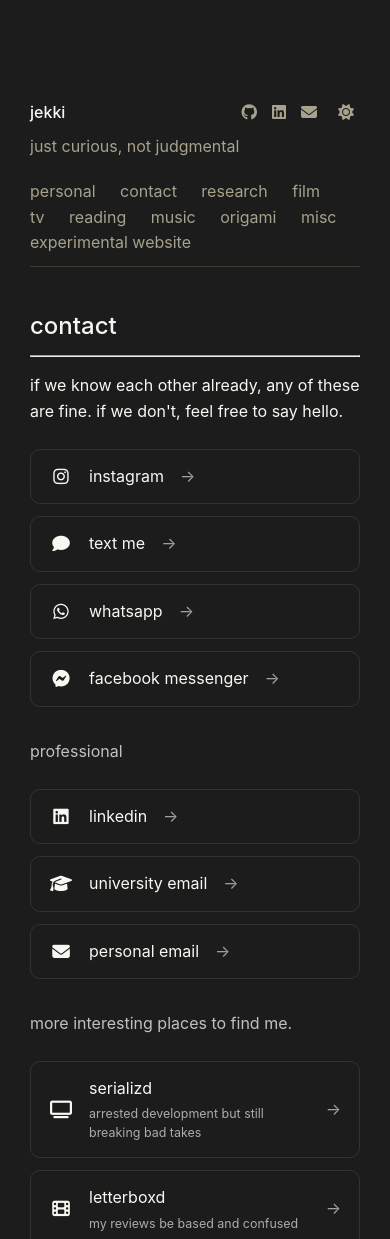
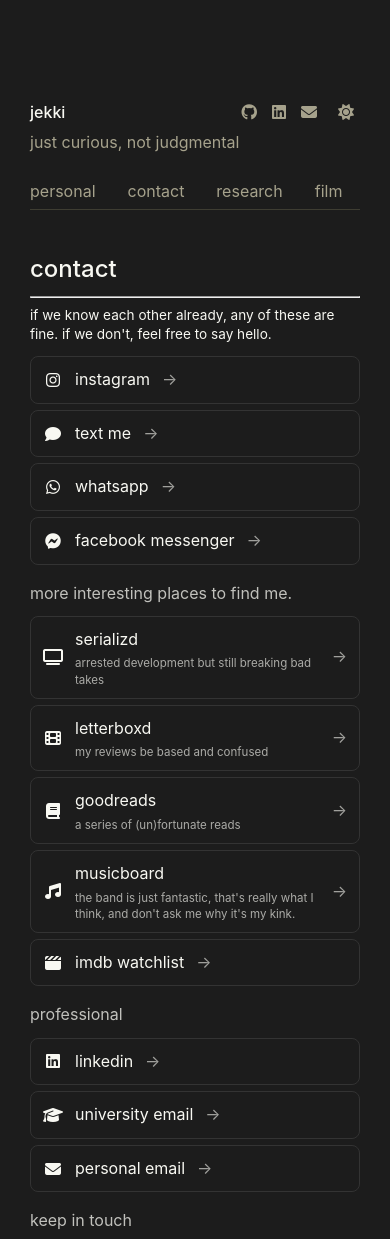
Before and after one commit to jekki1302/jekki1302.github.io, a plain HTML site: page contact.html in a window 390 px wide. Shown: the top 1239 px of the page. Drawn offline with Linux system fonts and the light colour scheme.

Commit message:
Update contact.html

```diff
--- a/contact.html
+++ b/contact.html
@@ -14,23 +14,19 @@
         .contact-links {
             display: flex;
             flex-direction: column;
-            gap: 12px;
-            margin-top: 1.5rem;
+            gap: 8px;
+            margin-top: 1rem;
         }
 
         .contact-card {
             display: flex;
             align-items: center;
             gap: 1rem;
-
-            padding: 14px 18px;
-
+            padding: 12px 16px;
             text-decoration: none;
             color: inherit;
-
             border: 1px solid var(--border-color, #333);
             border-radius: 10px;
-
             transition: all 0.15s ease;
         }
 
@@ -52,14 +48,14 @@
             flex: 1;
             display: flex;
             flex-direction: column;
-            gap: 4px;
+            gap: 3px;
             min-width: 0;
         }
 
         .contact-description {
             font-size: 0.78rem;
             opacity: 0.65;
-            line-height: 1.5;
+            line-height: 1.4;
         }
 
         .contact-arrow {
@@ -67,7 +63,7 @@
         }
 
         .contact-category {
-            margin-top: 2rem;
+            margin-top: 1.5rem;
         }
 
         .contact-category h3 {
@@ -80,6 +76,94 @@
         .contact-category p {
             font-size: 0.9rem;
             opacity: 0.7;
+        }
+
+        /* COMPACT MOBILE LAYOUT */
+
+        @media (max-width: 600px) {
+
+            /* Compact header */
+            header {
+                margin-bottom: 1rem;
+            }
+
+            .top-line {
+                margin-bottom: 0.25rem;
+            }
+
+            .tagline {
+                margin: 0.25rem 0 0.5rem;
+            }
+
+            /* Keep navigation on one scrollable line */
+            nav {
+                display: flex;
+                flex-wrap: nowrap;
+                overflow-x: auto;
+                white-space: nowrap;
+                gap: 12px;
+                padding: 4px 0;
+                scrollbar-width: none;
+            }
+
+            nav::-webkit-scrollbar {
+                display: none;
+            }
+
+            nav a {
+                flex-shrink: 0;
+            }
+
+            /* Reduce space before contact information */
+            #contact-links h2 {
+                margin-top: 0.5rem;
+                margin-bottom: 0.5rem;
+            }
+
+            #contact-links hr {
+                margin: 0.5rem 0;
+            }
+
+            #contact-links > p {
+                font-size: 0.85rem;
+                margin: 0.5rem 0 0.75rem;
+                line-height: 1.4;
+            }
+
+            /* Smaller cards */
+            .contact-links {
+                gap: 6px;
+                margin-top: 0.6rem;
+            }
+
+            .contact-card {
+                padding: 10px 12px;
+                gap: 0.75rem;
+                border-radius: 8px;
+            }
+
+            .contact-card i {
+                font-size: 1rem;
+                width: 20px;
+            }
+
+            .contact-description {
+                font-size: 0.72rem;
+            }
+
+            /* Less space between categories */
+            .contact-category {
+                margin-top: 1rem;
+            }
+
+            .contact-category h3 {
+                margin-bottom: 0.4rem;
+            }
+
+            .contact-category p {
+                margin: 0.4rem 0;
+                font-size: 0.8rem;
+            }
         }
     </style>
 </head>
@@ -183,41 +267,6 @@
     </div>
 
 
-    <!-- PROFESSIONAL -->
-
-    <div class="contact-category">
-
-        <h3>professional</h3>
-
-        <div class="contact-links">
-
-            <a class="contact-card"
-               href="https://www.linkedin.com/in/shreyas-jv/"
-               target="_blank"
-               rel="noopener">
-                <i class="fab fa-linkedin"></i>
-                <span class="contact-label">linkedin</span>
-                <span class="contact-arrow">→</span>
-            </a>
-
-            <a class="contact-card"
-               href="mailto:sjekkivenkateshwarulu@albany.edu">
-                <i class="fas fa-graduation-cap"></i>
-                <span class="contact-label">university email</span>
-                <span class="contact-arrow">→</span>
-            </a>
-
-            <a class="contact-card"
-               href="mailto:shreyas1302@gmail.com">
-                <i class="fas fa-envelope"></i>
-                <span class="contact-label">personal email</span>
-                <span class="contact-arrow">→</span>
-            </a>
-
-        </div>
-    </div>
-
-
     <!-- INTERESTS -->
 
     <div class="contact-category">
@@ -296,6 +345,41 @@
     </div>
 
 
+    <!-- PROFESSIONAL -->
+
+    <div class="contact-category">
+
+        <h3>professional</h3>
+
+        <div class="contact-links">
+
+            <a class="contact-card"
+               href="https://www.linkedin.com/in/shreyas-jv/"
+               target="_blank"
+               rel="noopener">
+                <i class="fab fa-linkedin"></i>
+                <span class="contact-label">linkedin</span>
+                <span class="contact-arrow">→</span>
+            </a>
+
+            <a class="contact-card"
+               href="mailto:sjekkivenkateshwarulu@albany.edu">
+                <i class="fas fa-graduation-cap"></i>
+                <span class="contact-label">university email</span>
+                <span class="contact-arrow">→</span>
+            </a>
+
+            <a class="contact-card"
+               href="mailto:shreyas1302@gmail.com">
+                <i class="fas fa-envelope"></i>
+                <span class="contact-label">personal email</span>
+                <span class="contact-arrow">→</span>
+            </a>
+
+        </div>
+    </div>
+
+
     <!-- SAVE CONTACT -->
 
     <div class="contact-category">
```
